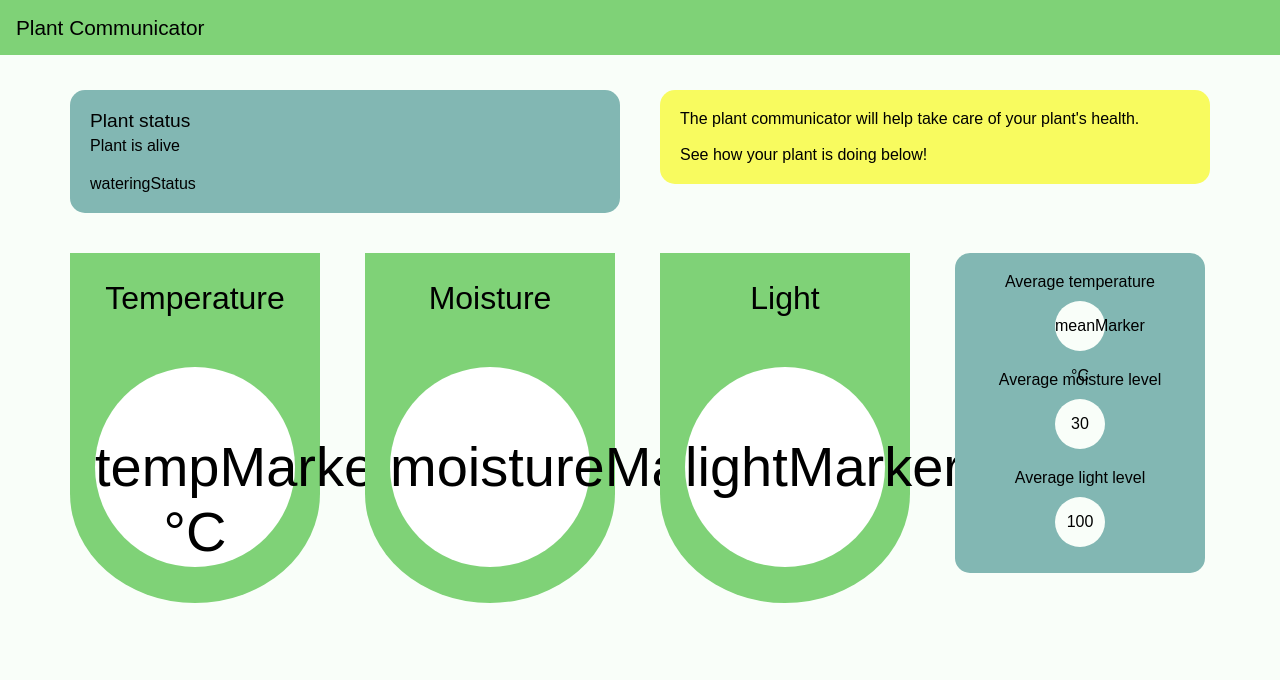
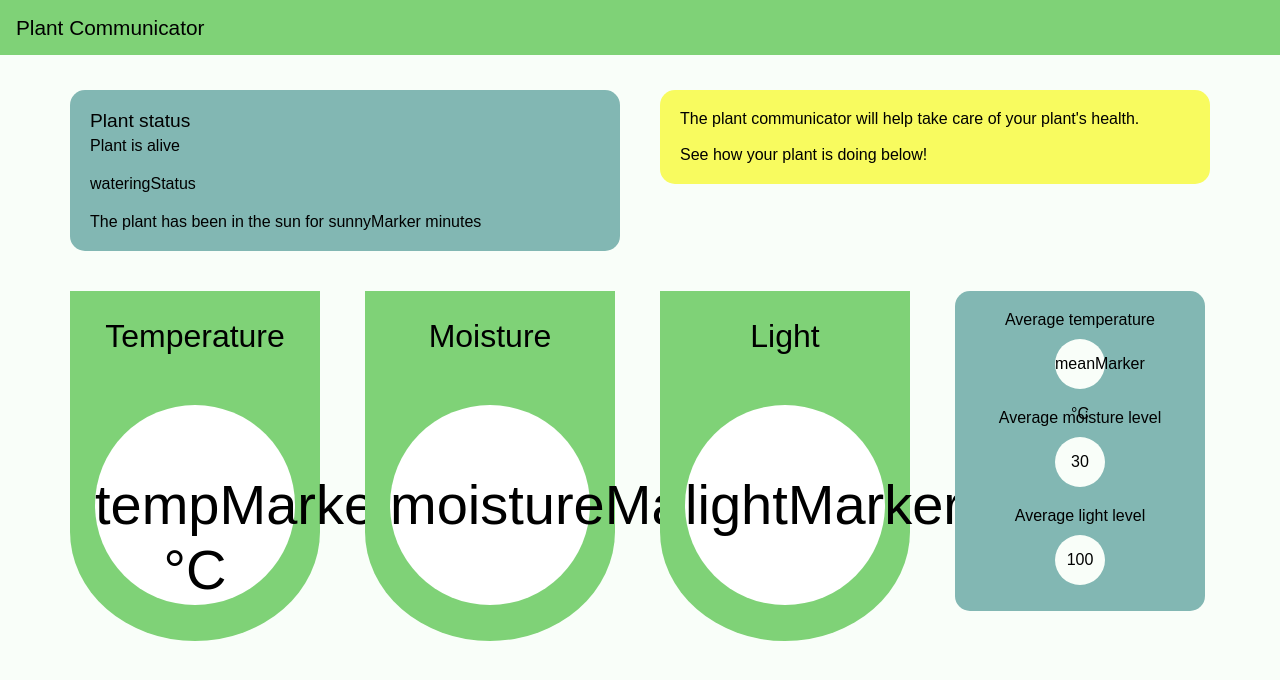
Before and after one commit to barerenate/plantCommunicatior, a plain HTML site: page plantCommunicator/index.html in a window 1280 px wide. Drawn offline with Linux system fonts and the light colour scheme.

Commit message:
added shade, light, dark

```diff
--- a/plantCommunicator/index.html
+++ b/plantCommunicator/index.html
@@ -160,6 +160,7 @@
             <h3>Plant status</h3>
             <p>Plant is <span id="plantStatus">alive</span></p>
             <p>wateringStatus</p>
+            <p>The plant has been in the sun for sunnyMarker minutes</p>
         </div>
     </div>
     <div class="column">
```
Also changed, not shown: lightLevels/.theia/launch.json (added), 3 other files.
